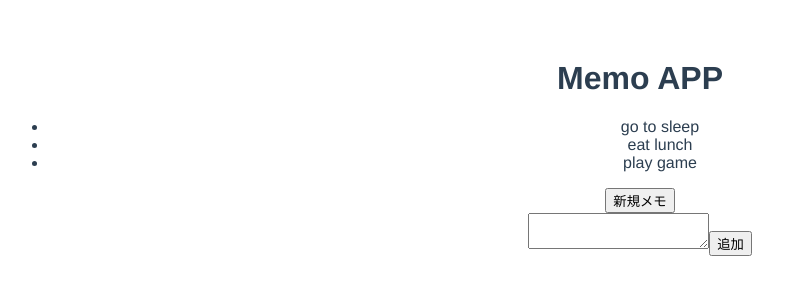
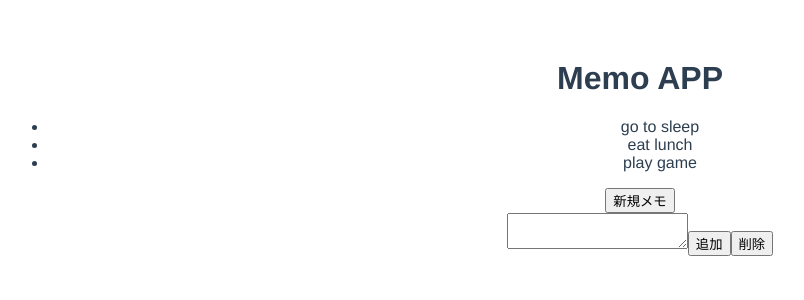
Before and after one commit to niikz/vuecli-practice, a Vue app: page / in a window 1280 px wide. Shown: the top 300 px of the page, without its empty margins (0-804 px from the left). Built offline with nearby package versions, Linux system fonts and the light colour scheme.

Commit message:
メモを削除する処理を実装

```diff
--- a/src/App.vue
+++ b/src/App.vue
@@ -13,6 +13,7 @@
   <form>
     <textarea type="text" ref="input" v-model="editText"></textarea>
     <button type="button" @click="addMemo"><span v-if="edit === 0">追加</span><span v-else>更新</span></button>
+    <button type="button" @click="deleteMemo">削除</button>
   </form>
 </template>
 
@@ -65,6 +66,13 @@ export default {
         }
       }
       this.editText = ''
+    },
+    deleteMemo () {
+      this.memos = this.memos.filter(memo => {
+        return this.edit !== memo.id
+      })
+      this.edit = 0
+      this.editText = ''
     }
   }
 }
```
